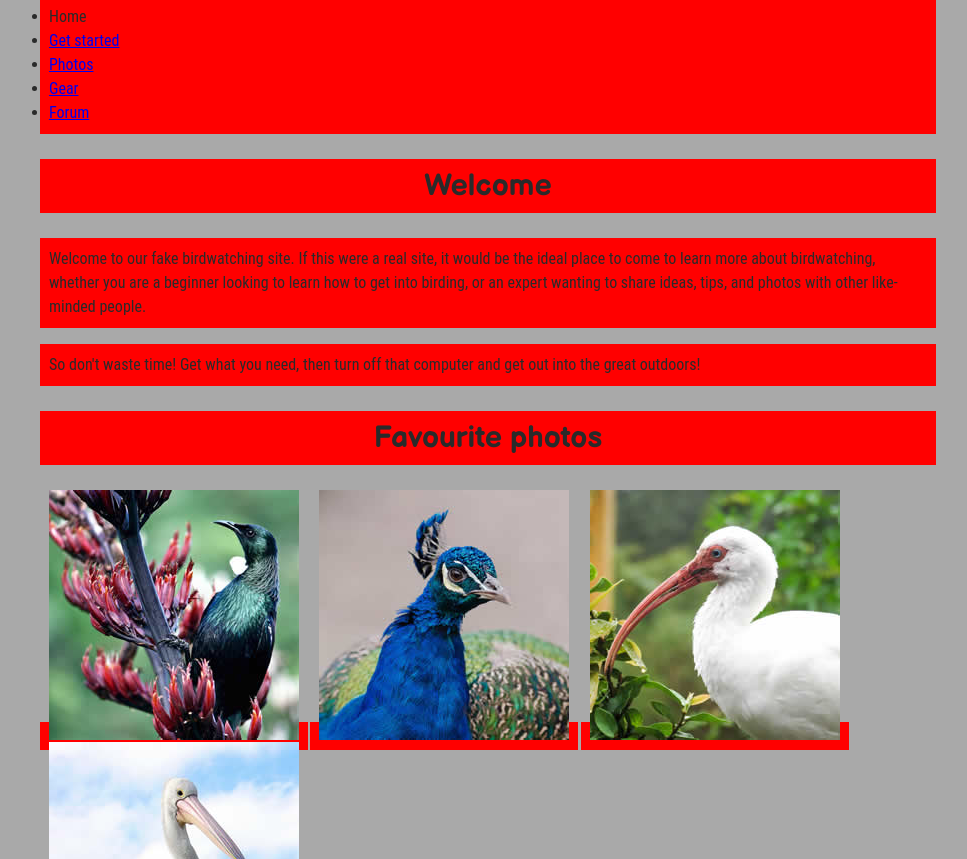
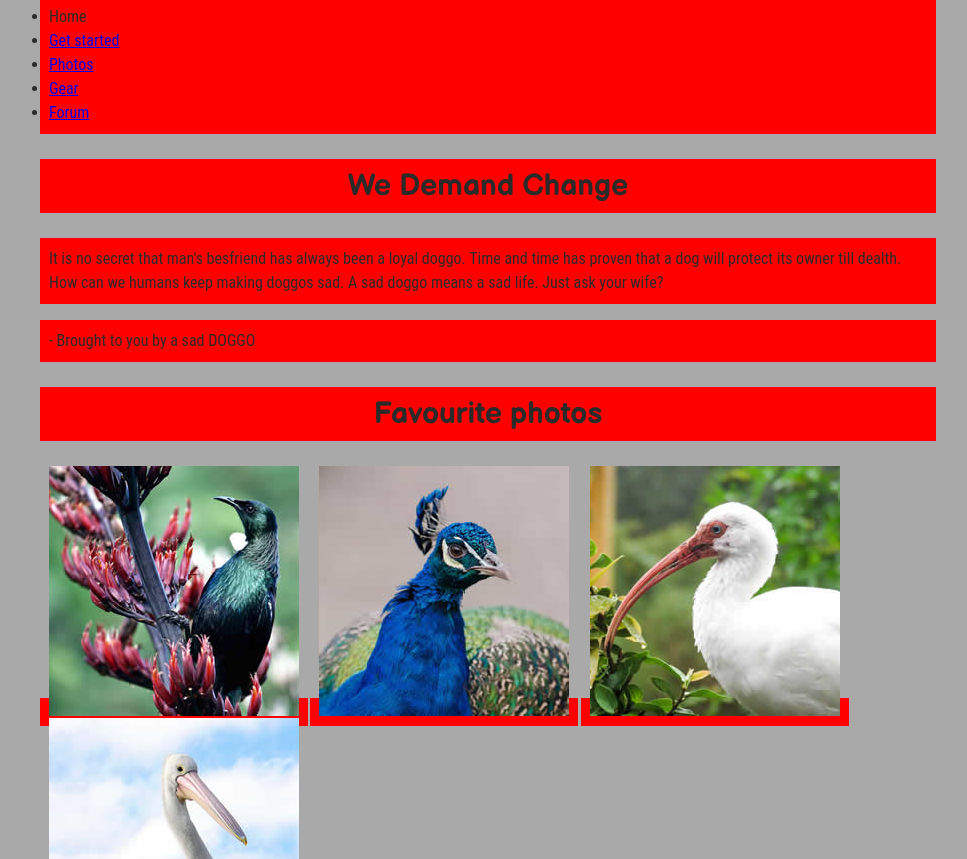
Before and after one commit to ricard0o/ricard0o.github.io, a plain HTML site: page Lab_3/index.html in a window 1280 px wide. Shown: the part 665-1524 px from the top of the page, without its empty margins (152-1119 px from the left). Drawn offline with Linux system fonts and the light colour scheme.

Commit message:
Update index.html

```diff
--- a/Lab_3/index.html
+++ b/Lab_3/index.html
@@ -13,8 +13,8 @@
 
   <body>
 
-      <h1>Birdwatching</h1>
-      <img src="dove.png" alt="a simple dove logo">
+      <h1>The Real Tragedy: A Sad Doggo</h1>
+      <img src="dove.png" alt="DOGGO PIC">
 
 
       <ul>
@@ -26,11 +26,11 @@
       </ul>
 
 
-      <h2>Welcome</h2>
+      <h2>We Demand Change</h2>
 
-      <p>Welcome to our fake birdwatching site. If this were a real site, it would be the ideal place to come to learn more about birdwatching, whether you are a beginner looking to learn how to get into birding, or an expert wanting to share ideas, tips, and photos with other like-minded people.</p>
+      <p>It is no secret that man's besfriend has always been a loyal doggo. Time and time has proven that a dog will protect its owner till dealth. How can we humans keep making doggos sad. A sad doggo means a sad life. Just ask your wife?</p>
 
-      <p>So don't waste time! Get what you need, then turn off that computer and get out into the great outdoors!</p>
+      <p> - Brought to you by a sad DOGGO</p>
 
       <h2>Favourite photos</h2>
 
```
